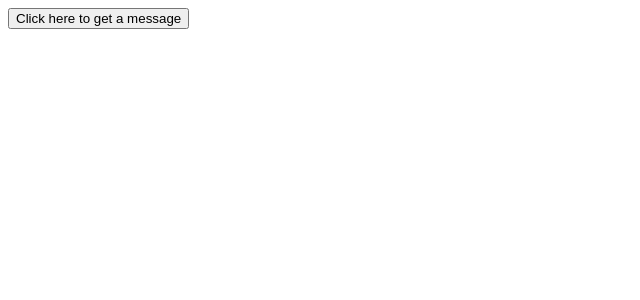
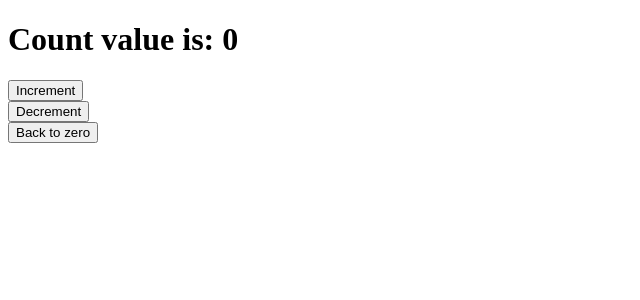
Before and after one commit to FreshLemur/Really-studying-react, a React (Vite) app in the folder reactpro/: page / in a window 1280 px wide. Shown: the top 300 px of the page, without its empty margins (0-640 px from the left). Built offline with nearby package versions, Linux system fonts and the light colour scheme.

Commit message:
24 lesson ended

```diff
--- a/reactpro/src/App.jsx
+++ b/reactpro/src/App.jsx
@@ -1,9 +1,9 @@
-import Message from "./components/Message";
+import Counter from "./components/Counter";
 
 function App() {
   return (
     <div className="App">
-      <Message />
+      <Counter />
     </div>
   );
 }
--- /dev/null
+++ b/reactpro/src/components/Counter.jsx
@@ -0,0 +1,49 @@
+import { useState } from "react";
+
+export default function Counter() {
+  const [count, setCount] = useState(0);
+  const increment = () => {
+    setCount(count + 1);
+  };
+  const decrement = () => {
+    setCount(count - 1);
+  };
+  const backToZero = () => {
+    setCount(0);
+  };
+  return (
+    <div>
+      <h1>Count value is: {count} </h1>
+      <button onClick={increment}>Increment</button>
+      <br />
+      <button onClick={decrement}>Decrement</button>
+      <br />
+      <button onClick={backToZero}>Back to zero</button>
+    </div>
+  );
+}
+
+// increment +
+// decrement -
+// backToZero 0
+
+// const increment = () => {
+//     setCount(count + 1);
+//   };
+// Фактично, setCount встановлює значення для count. Те, що ми передамо сюди буде значенням змінної count.
+//      Отже, ми передали count + 1 і збільшили значення count на 1.
+
+// {count} має значення змінної count. Воно за замовчуванням = 0 через useState(0).
+//      Прийнято оголошувати стан компоненту його початку.
+
+// export default function Counter() {
+//     const [count, setCount] = useState(0);
+//     return <div>Count value is: </div>;
+//   }
+// const [count, setCount] = useState();
+//      use state hook - використання гаку стану.
+//      В змінній нам потрібно визначити дві речі. Перше - змінна стану (count).
+//      Друге - спеціальна функція, яка встановлюватиме значення для першої змінної (setCount).
+//      Ми не можемо просто напряму прописати count++, потрібна функція.
+//      Також ми можемо встановити початкове значення count, прописуючи useState(0).
+//      Таким чино, count === 0.
```
Also changed, not shown: 2 other files (tests, documents, lock files or other folders).
